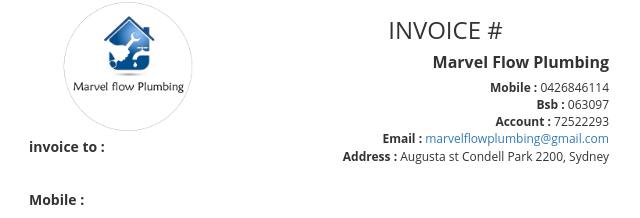
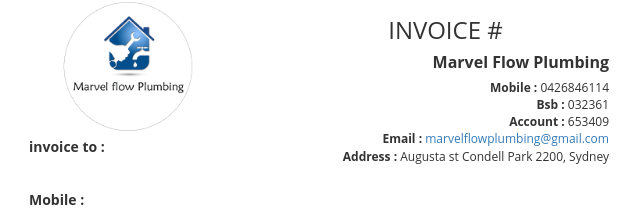
Before and after one commit to arabh60/invoice, a plain HTML site: page index.html in a window 1280 px wide. Shown: the part 114-332 px from the top of the page, 321-961 px from the left. Drawn offline with nearby package versions, Linux system fonts and the light colour scheme; a script that the page names is missing.

Commit message:
Update index.html

```diff
--- a/index.html
+++ b/index.html
@@ -147,8 +147,8 @@
                   </h3>
                   <h5>Marvel Flow Plumbing</h5>
                   <p><b>Mobile :</b> 0426846114</p>
-                  <p><b>Bsb :</b> 063097</p>
-                  <p><b>Account :</b> 72522293</p>
+                  <p><b>Bsb :</b> 032361</p>
+                  <p><b>Account :</b> 653409</p>
                   <p>
                     <b>Email :</b>
                     <a
```
